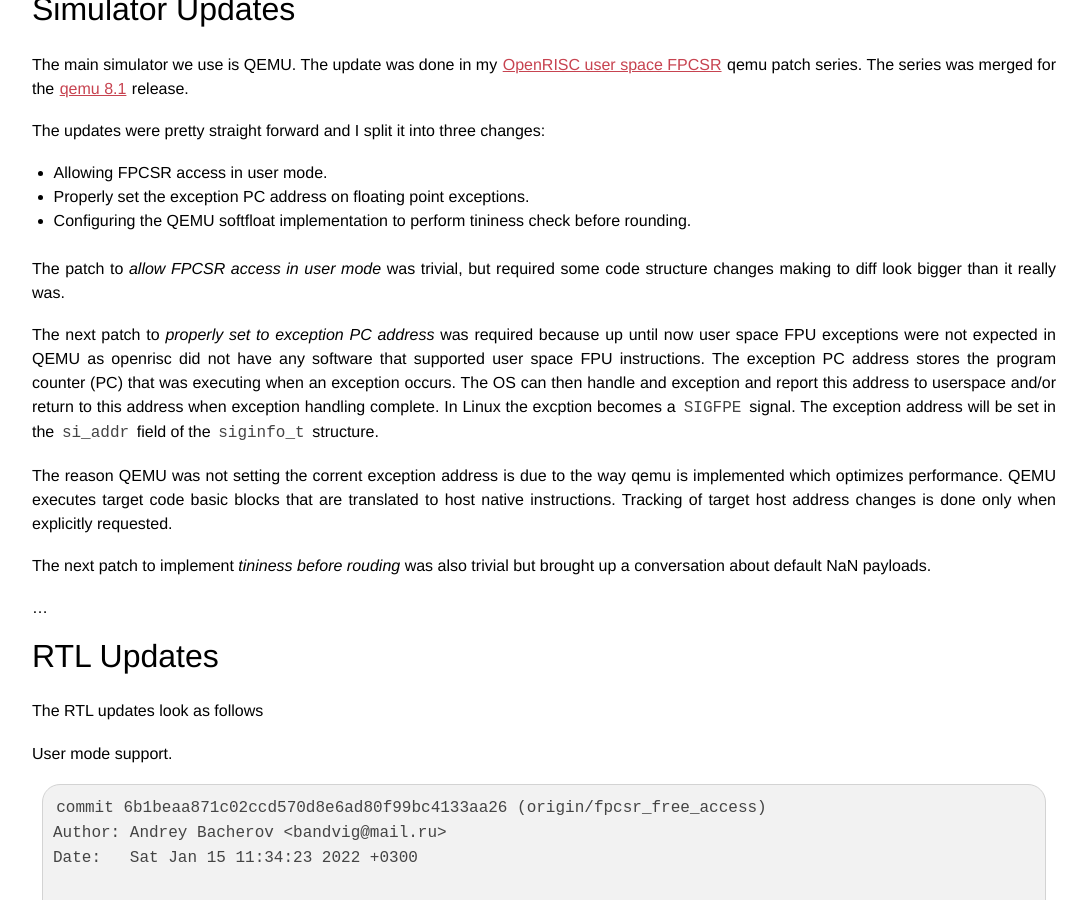
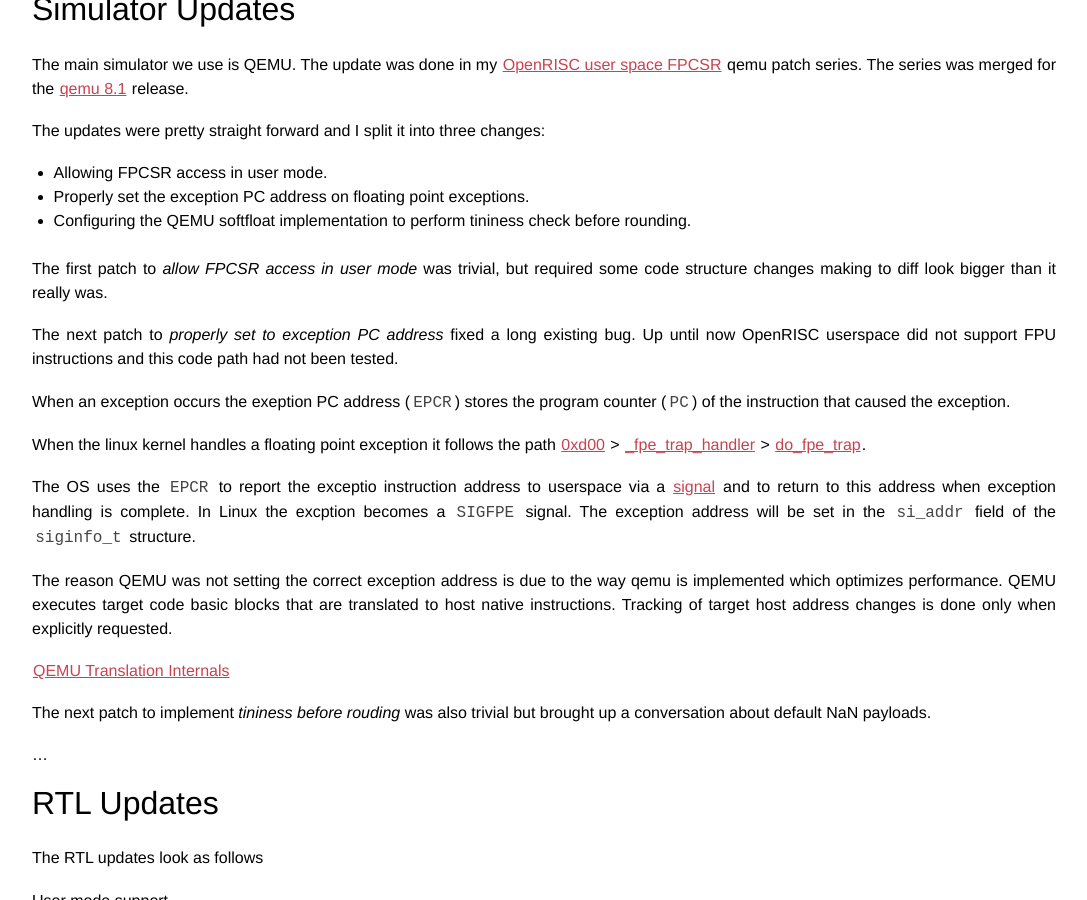
Before and after one commit to stffrdhrn/stffrdhrn.github.io, a Jekyll site: the page built from _posts/2023-05-13-or1k-fpu-hw.md, in a window 1280 px wide and 900 px high, scrolled down 618 px. Shown: the whole window, without its empty margins (96-1183 px from the left). Built offline with Jekyll 4.4.1, drawn with Linux system fonts in a browser that asks for light colours.

Commit message:
fpu-gw: Fixup text about qemu patches, epcr for fpus may have a bug

```diff
--- a/_posts/2023-05-13-or1k-fpu-hw.md
+++ b/_posts/2023-05-13-or1k-fpu-hw.md
@@ -35,22 +35,33 @@ The updates were pretty straight forward and I split it into three changes:
  - Configuring the QEMU softfloat implementation to perform tininess check
    before rounding.
 
-The patch to *allow FPCSR access in user mode* was trivial, but required some
+The first patch to *allow FPCSR access in user mode* was trivial, but required some
 code structure changes making to diff look bigger than it really was.
 
-The next patch to *properly set to exception PC address* was required because up
-until now user space FPU exceptions were not expected in QEMU as openrisc did
-not have any software that supported user space FPU instructions.  The exception
-PC address stores the program counter (PC) that was executing when an exception
-occurs.  The OS can then handle and exception and report this address to
-userspace and/or return to this address when exception handling complete.  In
+The next patch to *properly set to exception PC address* fixed a long existing
+bug.  Up until now OpenRISC userspace did not support FPU instructions and this
+code path had not been tested.
+
+When an exception occurs the exeption PC address (`EPCR`) stores the program
+counter (`PC`) of the instruction that caused the exception.
+
+  When the linux kernel handles a floating point exception it follows the path
+[0xd00](https://git.kernel.org/pub/scm/linux/kernel/git/torvalds/linux.git/tree/arch/openrisc/kernel/head.S?h=v6.4-rc7#n429) >
+[_fpe_trap_handler](https://git.kernel.org/pub/scm/linux/kernel/git/torvalds/linux.git/tree/arch/openrisc/kernel/entry.S?h=v6.4-rc7#n853) >
+[do_fpe_trap](https://git.kernel.org/pub/scm/linux/kernel/git/torvalds/linux.git/tree/arch/openrisc/kernel/traps.c?h=v6.4-rc7#n246).
+
+The OS uses the `EPCR` to report the exceptio instruction address to
+userspace via a [signal](https://pubs.opengroup.org/onlinepubs/9699919799/functions/V2_chap02.html#tag_15_04)
+and to return to this address when exception handling is complete.  In
 Linux the excption becomes a `SIGFPE` signal. The exception address will be set
 in the `si_addr` field of the `siginfo_t` structure.
 
-The reason QEMU was not setting the corrent exception address is due to the way
+The reason QEMU was not setting the correct exception address is due to the way
 qemu is implemented which optimizes performance.  QEMU executes target code
 basic blocks that are translated to host native instructions.  Tracking of
 target host address changes is done only when explicitly requested.
+
+[QEMU Translation Internals](https://qemu.readthedocs.io/en/latest/devel/tcg.html)
 
 The next patch to implement *tininess before rouding* was also trivial but
 brought up a conversation about default NaN payloads.
```
